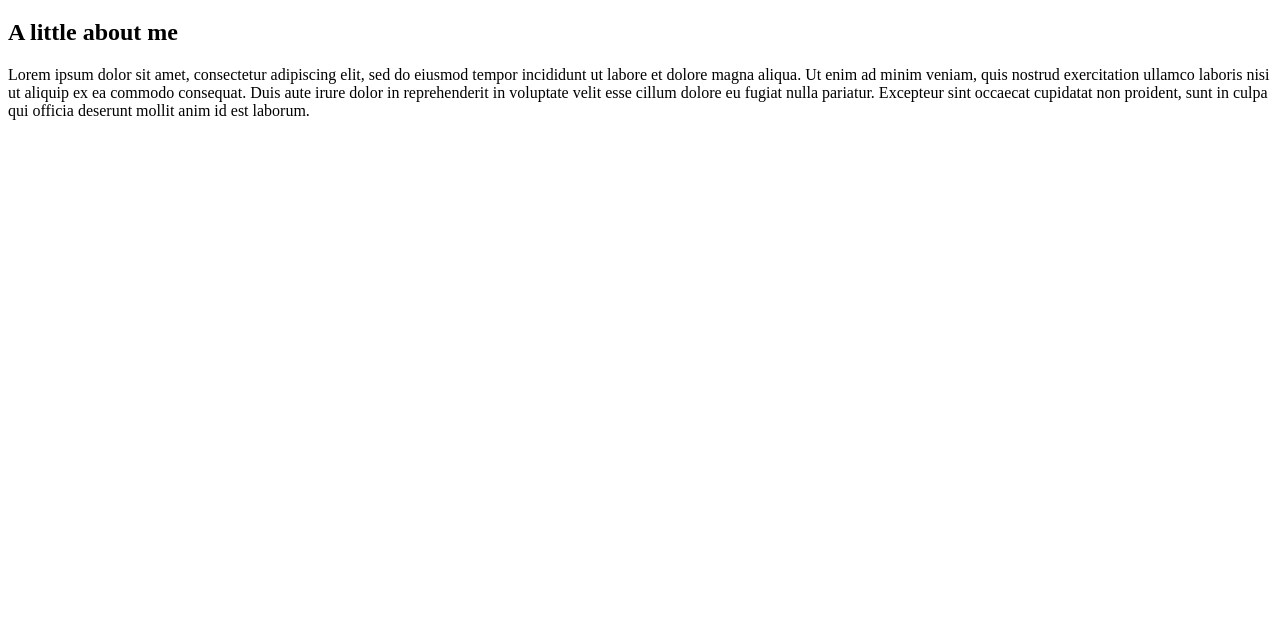
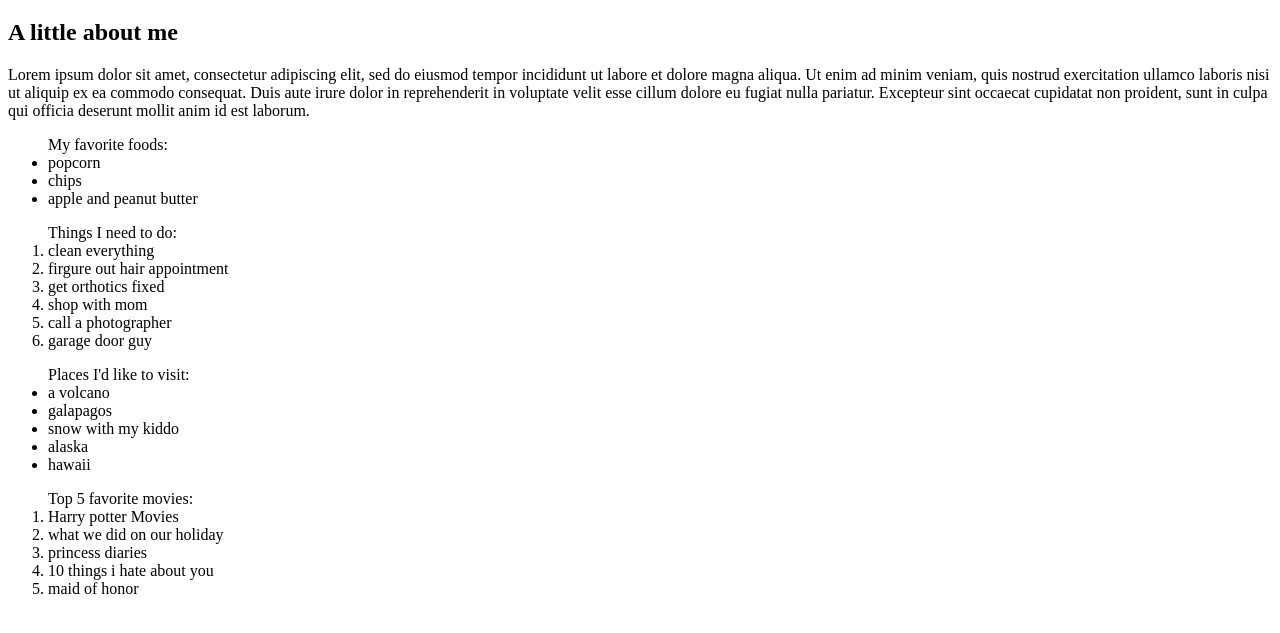
Before and after one commit to eplearnstocode/blog-practice, a plain HTML site: page index.html in a window 1280 px wide. Shown: the part 61-694 px from the top of the page. Drawn offline with Linux system fonts and the light colour scheme.

Commit message:
edit index.html lists

```diff
--- a/index.html
+++ b/index.html
@@ -7,10 +7,36 @@
     <title>Document</title>
 </head>
 <body>
-    <h1>This is my blog practice page
+    <h1><strong>This is my blog practice page</strong>
     </h1>
-    <h2>A little about me</h2>
+    <h2><em></em>A little about me</em></h2>
         <p>Lorem ipsum dolor sit amet, consectetur adipiscing elit, sed do eiusmod tempor incididunt ut labore et dolore magna aliqua. Ut enim ad minim veniam, quis nostrud exercitation ullamco laboris nisi ut aliquip ex ea commodo consequat. Duis aute irure dolor in reprehenderit in voluptate velit esse cillum dolore eu fugiat nulla pariatur. Excepteur sint occaecat cupidatat non proident, sunt in culpa qui officia deserunt mollit anim id est laborum.</p>
-
+        <ul>My favorite foods:
+            <li>popcorn</li>
+            <li>chips</li>
+            <li>apple and peanut butter</li>
+        </ul>
+        <ol>Things I need to do:
+            <li>clean everything</li>
+            <li>firgure out hair appointment</li>
+            <li>get orthotics fixed</li>
+            <li>shop with mom</li>
+            <li>call a photographer</li>
+            <li>garage door guy</li>
+        </ol>
+        <ul>Places I'd like to visit:
+            <li>a volcano</li>
+            <li>galapagos</li>
+            <li>snow with my kiddo</li>
+            <li>alaska</li>
+            <li>hawaii</li>
+        </ul>
+        <ol>Top 5 favorite movies:
+            <li>Harry potter Movies</li>
+            <li>what we did on our holiday</li>
+            <li>princess diaries</li>
+            <li>10 things i hate about you</li>
+            <li>maid of honor</li>
+        </ol>
 </body>
 </html>
```
